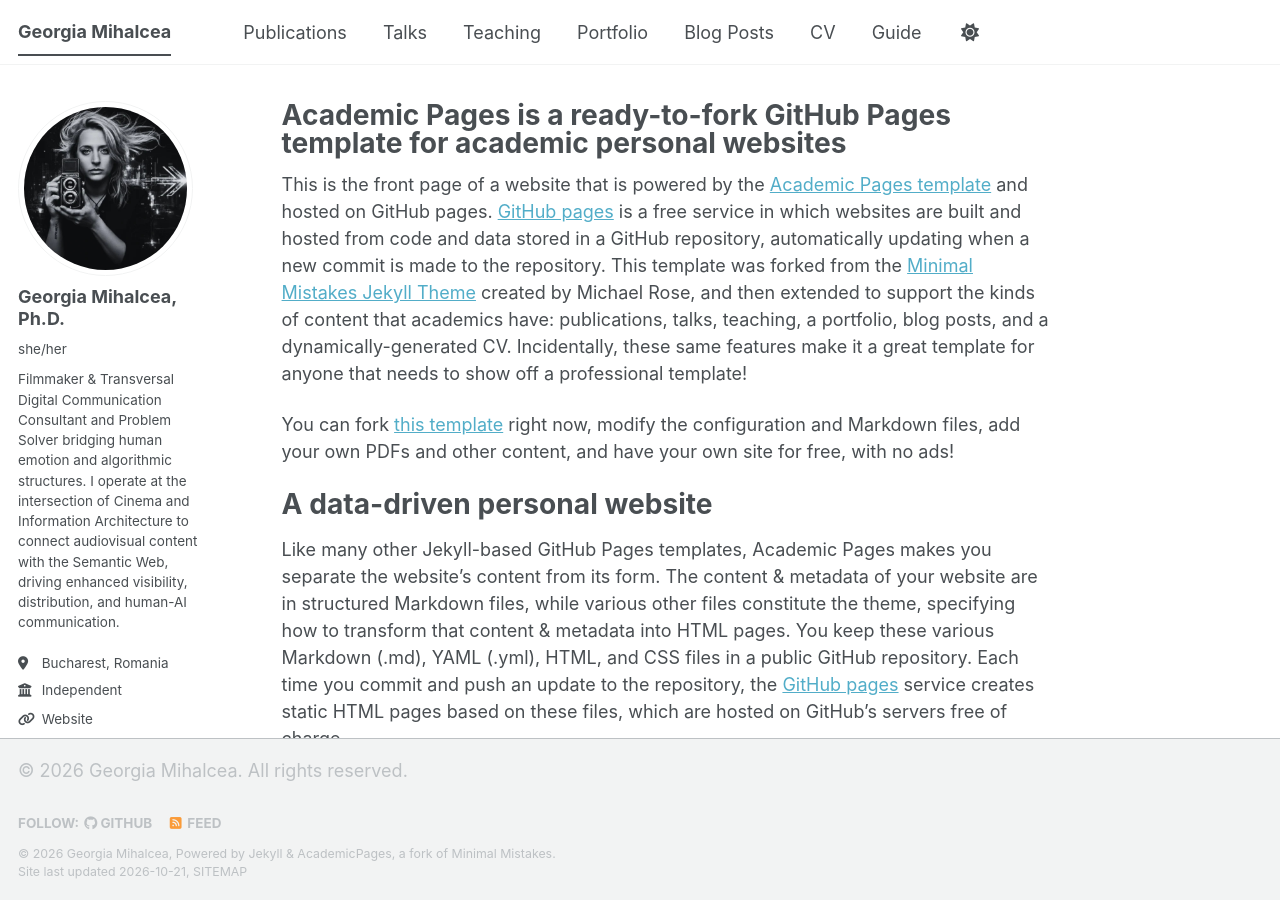
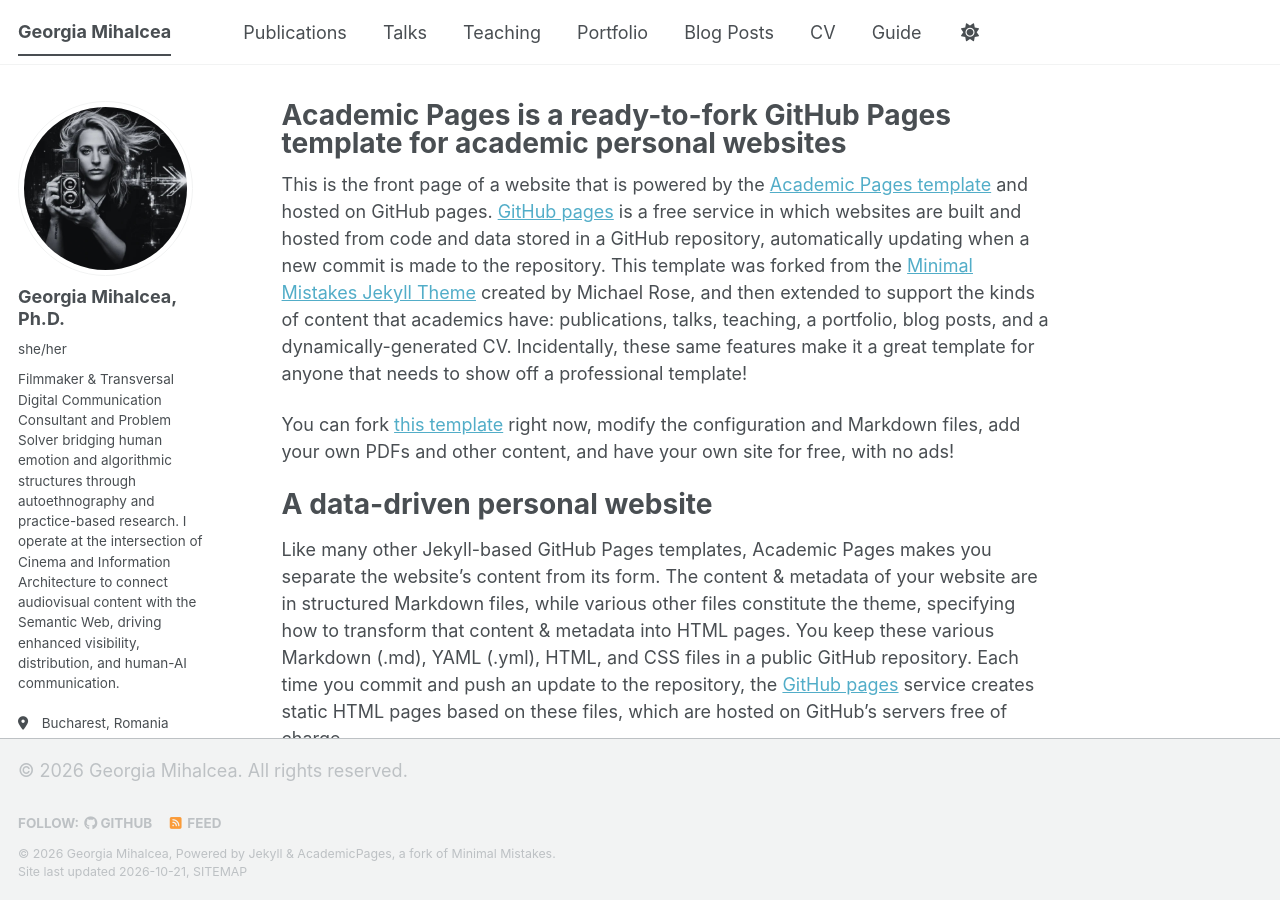
Before and after one commit to GeorgiaMihalcea/georgiamihalcea.github.io, a Jekyll site: the page built from _pages/about.md, in a window 1280 px wide and 900 px high. Built offline with Jekyll 4.4.1, drawn with Linux system fonts in a browser that asks for light colours; a style sheet for code colours, icons or effects is not loaded.

Commit message:
Revise bio in _config.yml
Updated bio to include 'autoethnography and practice-based research'.

```diff
--- a/_config.yml
+++ b/_config.yml
@@ -26,7 +26,7 @@ author:
   avatar           : "georgia-mihalcea-filmmaker-media-scholar.jpg"
   name             : "Georgia Mihalcea, Ph.D."
   pronouns         : "she/her"
-  bio              : "Filmmaker & Transversal Digital Communication Consultant and Problem Solver bridging human emotion and algorithmic structures. I operate at the intersection of Cinema and Information Architecture to connect audiovisual content with the Semantic Web, driving enhanced visibility, distribution, and human-AI communication."
+  bio              : "Filmmaker & Transversal Digital Communication Consultant and Problem Solver bridging human emotion and algorithmic structures through autoethnography and practice-based research. I operate at the intersection of Cinema and Information Architecture to connect audiovisual content with the Semantic Web, driving enhanced visibility, distribution, and human-AI communication."
   location         : "Bucharest, Romania"
   employer         : "Independent"
   uri              : https://www.georgiamihalcea.ro
```
